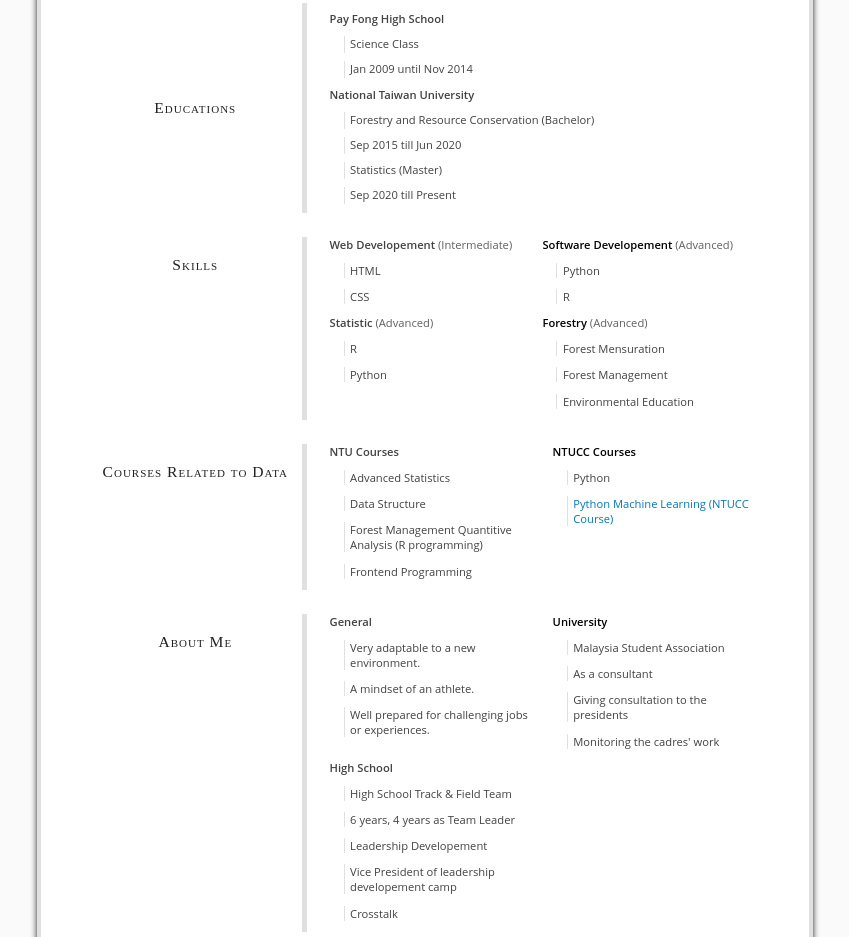
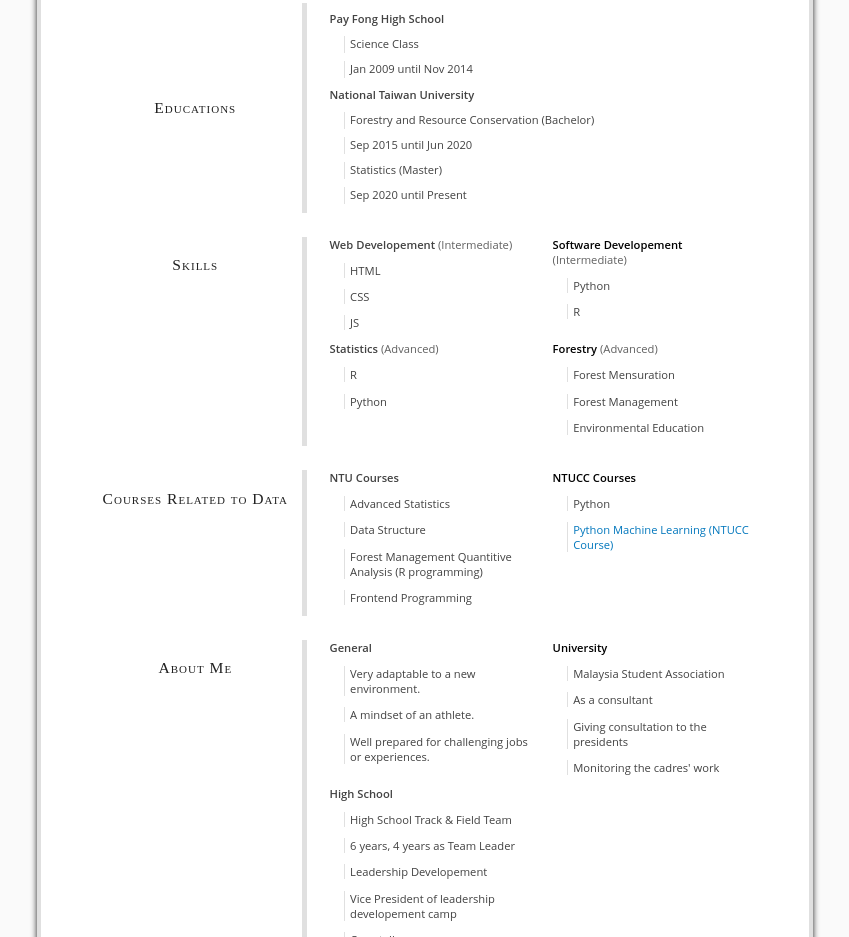
Before and after one commit to dedonzz/dedonzz.github.io, a plain HTML site: page index.html in a window 1280 px wide. Shown: the part 866-1803 px from the top of the page, without its empty margins (215-1064 px from the left). Drawn offline with Linux system fonts and the light colour scheme.

Commit message:
Update index.html

```diff
--- a/index.html
+++ b/index.html
@@ -127,9 +127,9 @@
                             <p class="highlight">Jan 2009 until Nov 2014</p>
                             <p class="heading">National Taiwan University</p>
                             <p class="highlight">Forestry and Resource Conservation (Bachelor)</p>
-                            <p class="highlight">Sep 2015 till Jun 2020</p>
+                            <p class="highlight">Sep 2015 until Jun 2020</p>
                             <p class="highlight">Statistics (Master)</p>
-                            <p class="highlight">Sep 2020 till Present</p>
+                            <p class="highlight">Sep 2020 until Present</p>
                         </div>
                     </div>
                 </section>
@@ -145,17 +145,18 @@
                                     <span>(Intermediate)</span>
                                     <p class="highlight">HTML</p>
                                     <p class="highlight">CSS</p>
+                                    <p class="highlight">JS</p>
                                 </li>
                                 <li>
                                     Software Developement
-                                    <span>(Advanced)</span>
+                                    <span>(Intermediate)</span>
                                     <p class="highlight">Python</p>
                                     <p class="highlight">R</p>
                                 </li>
                             </ul>
                             <ul>
                                 <li>
-                                    Statistic
+                                    Statistics
                                     <span>(Advanced)</span>
                                     <p class="highlight">R</p>
                                     <p class="highlight">Python</p>
```
